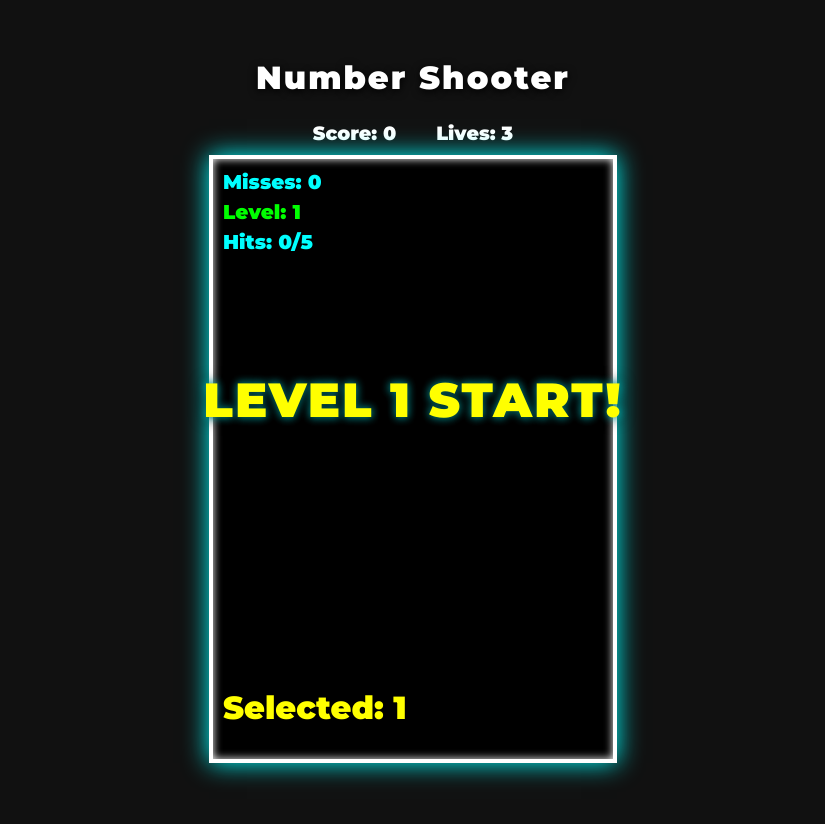
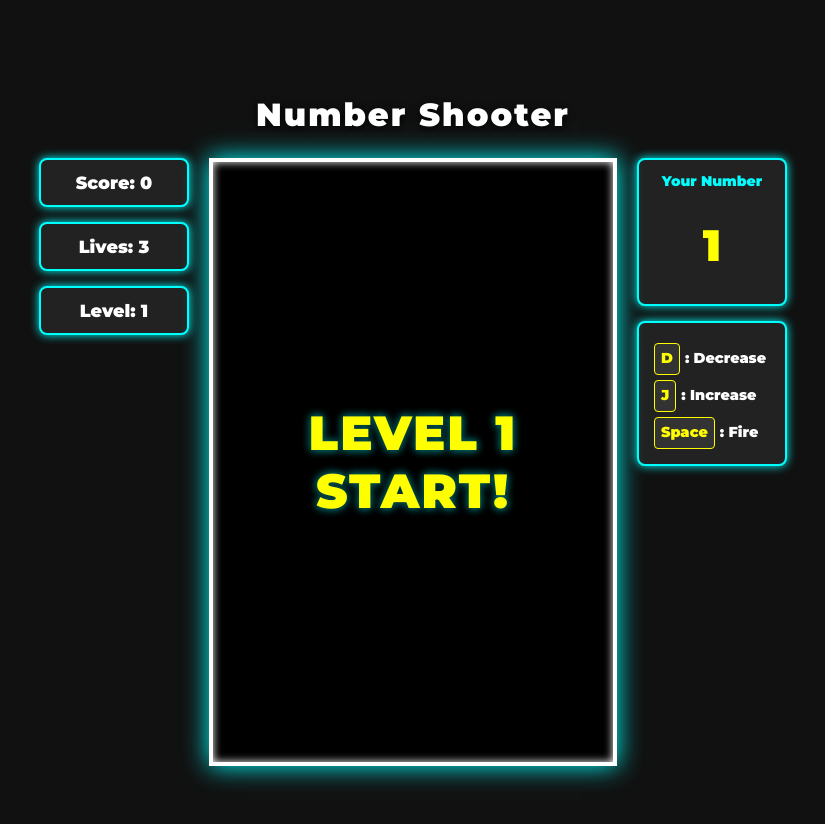
Before and after one commit to mbaturay/number-shooting-game, a website: page index.html in a window 1280 px wide. Shown: the whole page, without its empty margins (227-1052 px from the left). Before the commit the page ends 800 px from the top, so only its background shows below. Drawn offline with Linux system fonts and the light colour scheme.

Commit message:
Improve UI: Remove hits display, rename 'Selected' to 'Your Number', make label smaller and number larger

```diff
--- a/index.html
+++ b/index.html
@@ -6,14 +6,30 @@
     <title>Number Shooter</title>
     <link rel="stylesheet" href="style.css">
 </head>
-<body>
-    <h1>Number Shooter</h1>
-    <div id="stats" style="display: flex; justify-content: center; gap: 40px; margin-bottom: 10px; font-family: 'Montserrat', Arial Black, Arial, sans-serif; font-size: 1.2em; color: #fff;">
-        <span id="score">Score: 0</span>
-        <span id="lives">Lives: 3</span>
+<body>    <h1>Number Shooter</h1>    <div id="game-container">
+        <div id="left-stats">
+            <div class="stat-box"><span id="score">Score: 0</span></div>
+            <div class="stat-box"><span id="lives">Lives: 3</span></div>
+            <div class="stat-box"><span id="level">Level: 1</span></div>
+        </div>
+
+        <div id="game-area">
+            <div id="level-message" class="level-message"></div>
+            <canvas id="game" width="400" height="600"></canvas>
+        </div>
+
+        <div id="right-stats">
+            <div class="stat-box" id="selected-number-container">
+                <div class="number-label">Your Number</div>
+                <div id="selected-number">1</div>
+            </div>
+            <div class="controls-box">
+                <div class="control-key">D</div>: Decrease
+                <div class="control-key">J</div>: Increase
+                <div class="control-key">Space</div>: Fire
+            </div>
+        </div>
     </div>
-    <div id="level-message" class="level-message"></div>
-    <canvas id="game" width="800" height="600"></canvas>
     <script src="main.js"></script>
 </body>
 </html>
--- a/main.js
+++ b/main.js
@@ -8,6 +8,23 @@ const GAME_WIDTH = 400;
 const GAME_HEIGHT = 600;
 canvas.width = GAME_WIDTH;
 canvas.height = GAME_HEIGHT;
+
+// Adjust canvas size based on screen size
+function adjustCanvasSize() {
+    if (window.innerWidth < 450) {
+        canvas.width = 320;
+        canvas.height = 480;
+    } else {
+        canvas.width = GAME_WIDTH;
+        canvas.height = GAME_HEIGHT;
+    }
+}
+
+// Call once at start
+adjustCanvasSize();
+
+// And on window resize
+window.addEventListener('resize', adjustCanvasSize);
 
 function getRandomNumber() {
     return Math.floor(Math.random() * 9) + 1;
@@ -121,6 +138,8 @@ function getFallSpeed() {
 function updateStats() {
     document.getElementById('score').textContent = `Score: ${score}`;
     document.getElementById('lives').textContent = `Lives: ${lives}`;
+    document.getElementById('level').textContent = `Level: ${level}`;
+    document.getElementById('selected-number').textContent = selectedNumber;
 }
 
 function spawnNewNumber() {
@@ -219,19 +238,20 @@ document.addEventListener('keydown', (e) => {
             });
         }
         return;
-    }
-    if (e.key === 'j' || e.key === 'J') {
+    }    if (e.key === 'j' || e.key === 'J') {
         if (selectedNumber < 9) {
             selectedNumber++;
         } else {
             selectedNumber = 1;
         }
+        document.getElementById('selected-number').textContent = selectedNumber;
     } else if (e.key === 'd' || e.key === 'D') {
         if (selectedNumber > 1) {
             selectedNumber--;
         } else {
             selectedNumber = 9;
         }
+        document.getElementById('selected-number').textContent = selectedNumber;
     } else if (e.code === 'Space') {
         // Fire at the lowest matching number
         let found = false;
@@ -324,22 +344,7 @@ function gameLoop() {
             requestAnimationFrame(gameLoop);
             return;
         }
-    }
-
-    // Draw selected number label
-    ctx.font = 'bold 32px Montserrat, Arial Black, Arial, sans-serif';
-    ctx.fillStyle = '#ff0';
-    ctx.textAlign = 'left';
-    ctx.fillText(`Selected: ${selectedNumber}`, 10, GAME_HEIGHT - 40);
-    ctx.font = 'bold 20px Montserrat, Arial Black, Arial, sans-serif';
-    ctx.fillStyle = '#0ff';
-    ctx.fillText(`Misses: ${misses}`, 10, 30);
-    ctx.fillStyle = '#0f0';
-    ctx.fillText(`Level: ${level}`, 10, 60);
-    ctx.fillStyle = '#0ff';
-    ctx.fillText(`Hits: ${hitsThisLevel}/5`, 10, 90);
-
-    // Show level message
+    }    // Show level message
     if (showLevelMessage && levelMessageTimer > 0) {
         const msgDiv = document.getElementById('level-message');
         if (msgDiv) {
--- a/style.css
+++ b/style.css
@@ -10,6 +10,7 @@ body {
     justify-content: center;
     min-height: 100vh;
     margin: 0;
+    padding: 20px;
 }
 
 h1 {
@@ -18,6 +19,75 @@ h1 {
     text-shadow: 0 2px 8px #000;
     font-family: 'Montserrat', 'Arial Black', 'Arial', sans-serif;
     font-weight: 900;
+}
+
+#game-container {
+    display: flex;
+    justify-content: center;
+    align-items: flex-start;
+    gap: 20px;
+    max-width: 900px;
+    margin: 0 auto;
+}
+
+#left-stats, #right-stats {
+    display: flex;
+    flex-direction: column;
+    gap: 15px;
+    width: 150px;
+}
+
+.stat-box {
+    background: #222;
+    border: 2px solid #0ff;
+    box-shadow: 0 0 10px #0ff;
+    padding: 12px;
+    text-align: center;
+    font-size: 1.1em;
+    border-radius: 8px;
+}
+
+#selected-number-container {
+    display: flex;
+    flex-direction: column;
+    align-items: center;
+}
+
+.number-label {
+    font-size: 0.8em;
+    margin-bottom: 8px;
+    color: #0ff;
+}
+
+#selected-number {
+    font-size: 2.5em;
+    font-weight: bold;
+    color: #ff0;
+    background: #222;
+    padding: 20px 10px;
+}
+
+.controls-box {
+    background: #222;
+    border: 2px solid #0ff;
+    box-shadow: 0 0 10px #0ff;
+    padding: 15px;
+    text-align: left;
+    font-size: 0.9em;
+    border-radius: 8px;
+    line-height: 1.8;
+}
+
+.control-key {
+    display: inline-block;
+    background: #333;
+    border: 1px solid #ff0;
+    color: #ff0;
+    padding: 2px 6px;
+    margin-right: 5px;
+    border-radius: 4px;
+    font-weight: bold;
+    margin-top: 5px;
 }
 
 #game {
@@ -30,6 +100,10 @@ h1 {
     height: 600px;
     margin: 0 auto;
     font-family: 'Montserrat', 'Arial Black', 'Arial', sans-serif;
+}
+
+#game-area {
+    position: relative;
 }
 
 #level-message {
@@ -49,3 +123,46 @@ h1 {
     letter-spacing: 2px;
     font-weight: 900;
 }
+
+/* Responsive design */
+@media (max-width: 900px) {
+    #game-container {
+        flex-direction: column;
+        align-items: center;
+    }
+
+    #left-stats, #right-stats {
+        flex-direction: row;
+        width: 400px;
+        flex-wrap: wrap;
+    }
+
+    .stat-box {
+        flex: 1;
+        min-width: 80px;
+    }
+
+    #selected-number {
+        width: 100%;
+        order: -1;
+    }
+
+    .controls-box {
+        width: 100%;
+    }
+}
+
+@media (max-width: 450px) {
+    #game {
+        width: 320px;
+        height: 480px;
+    }
+
+    #left-stats, #right-stats {
+        width: 320px;
+    }
+
+    h1 {
+        font-size: 1.5em;
+    }
+}
```
